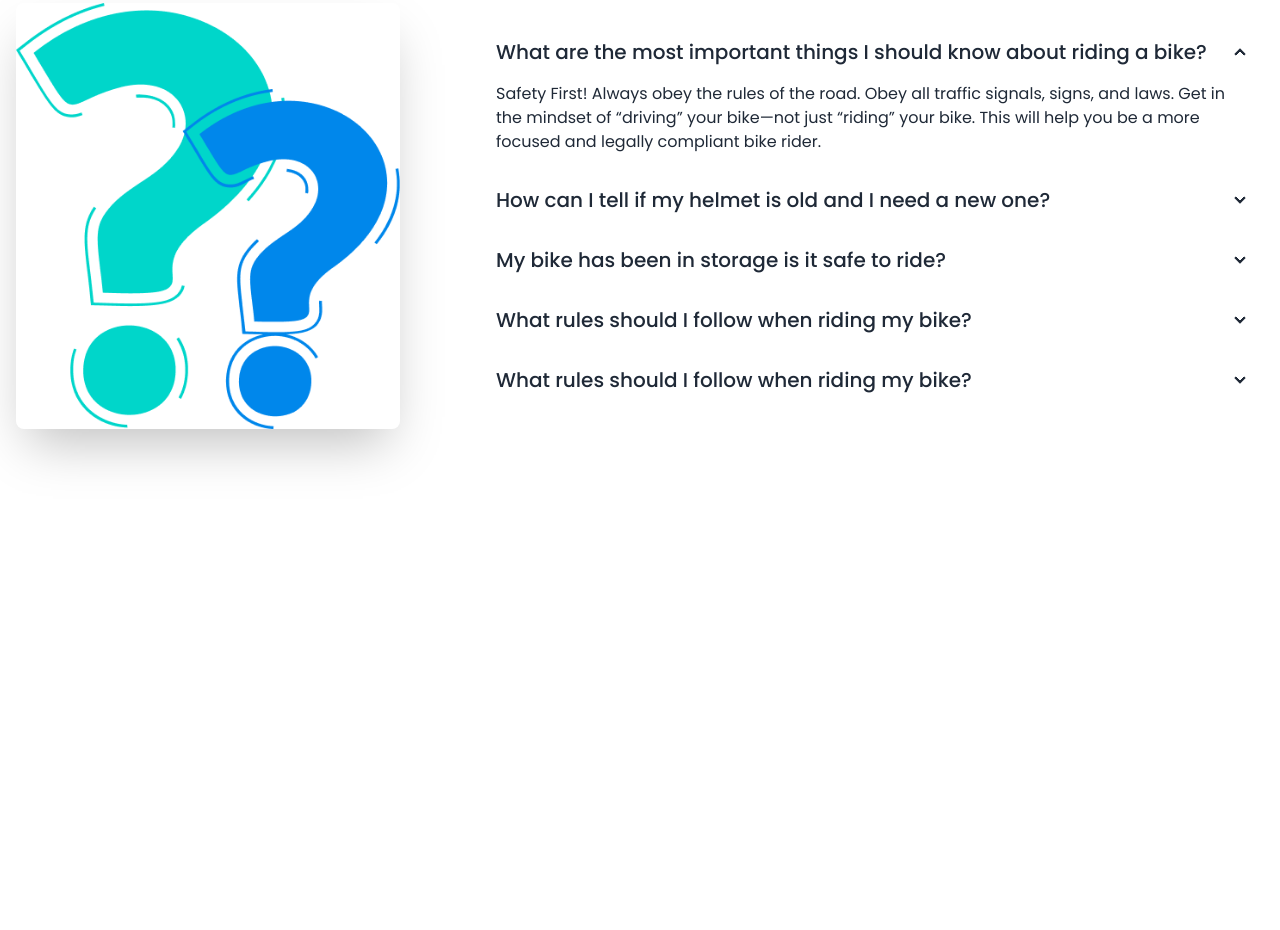
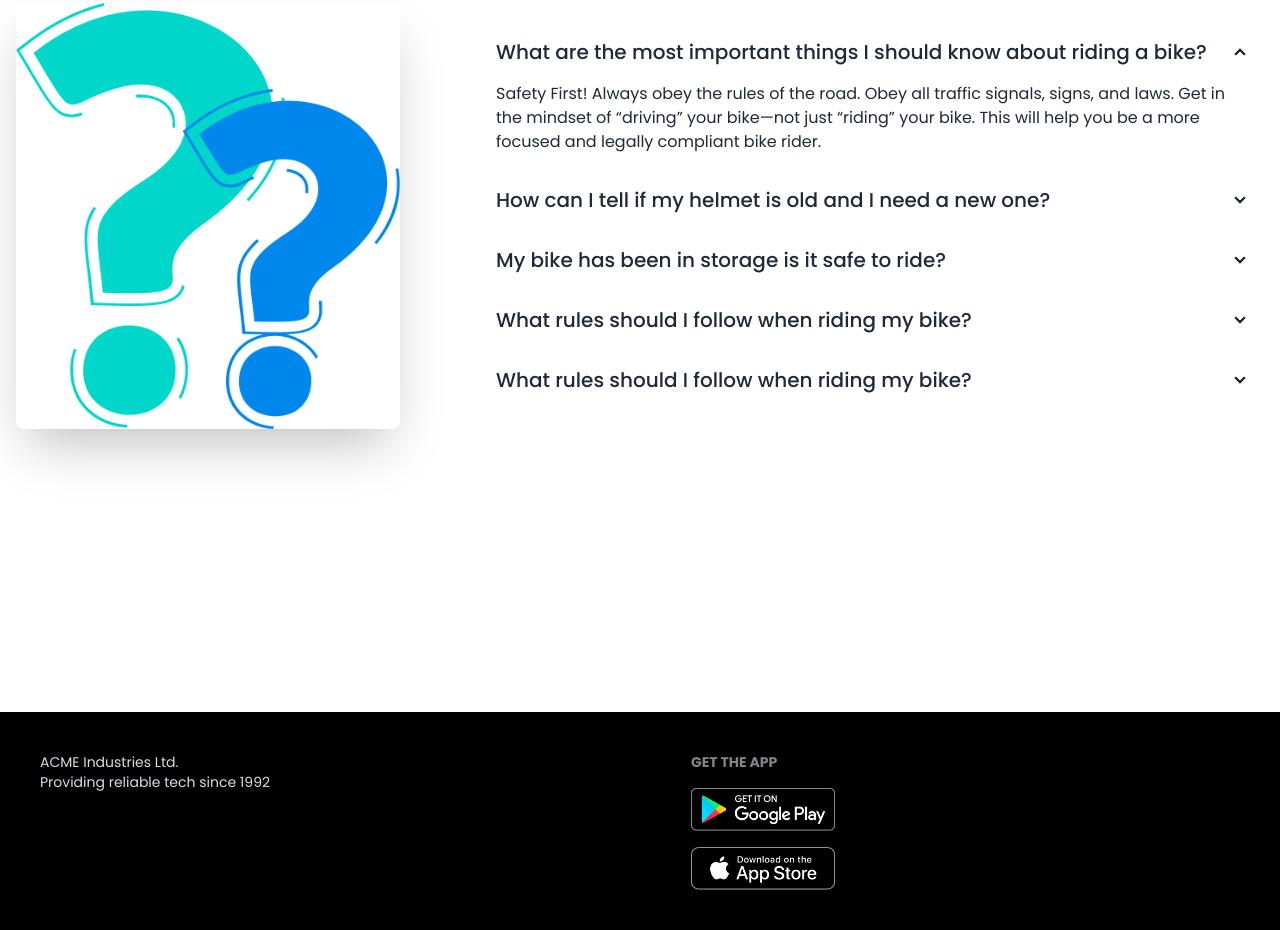
Before and after one commit to shahinahmwd/Biker-zone, a plain HTML site: page index.html in a window 1280 px wide. Shown: the part 2829-3759 px from the top of the page. Before the commit the page ends 3541 px from the top, so only its background shows below. Drawn offline with nearby package versions, Linux system fonts and the light colour scheme.

Commit message:
added footer section

```diff
--- a/index.html
+++ b/index.html
@@ -1,6 +1,5 @@
 <!DOCTYPE html>
 <html lang="en">
-
 <head>
     <meta charset="UTF-8">
     <meta name="viewport" content="width=device-width, initial-scale=1.0">
@@ -35,7 +34,6 @@
         }
     </script>
 </head>
-
 <body class="poppins">
     <!-- Header part star -->
     <header class="md:container md:mx-auto">
@@ -390,7 +388,22 @@
             </div>
         </section>
     </main>
-
+    <!-- footer Section -->
+    <footer class="footer bg-black text-neutral-content p-10">
+        <aside>
+          <p>
+            ACME Industries Ltd.
+            <br />
+            Providing reliable tech since 1992
+          </p>
+        </aside>
+        <nav>
+          <h6 class="footer-title">Get The App</h6>
+          <div class="grid grid-cols-1 gap-4">
+            <a><img class="w-36" src="./images/others/android.png" alt="" /></a>
+            <a> <img class="w-36" src="./images/others/ios.png" alt="" /> </a>
+          </div>
+        </nav>
+      </footer>
 </body>
-
 </html>
```
